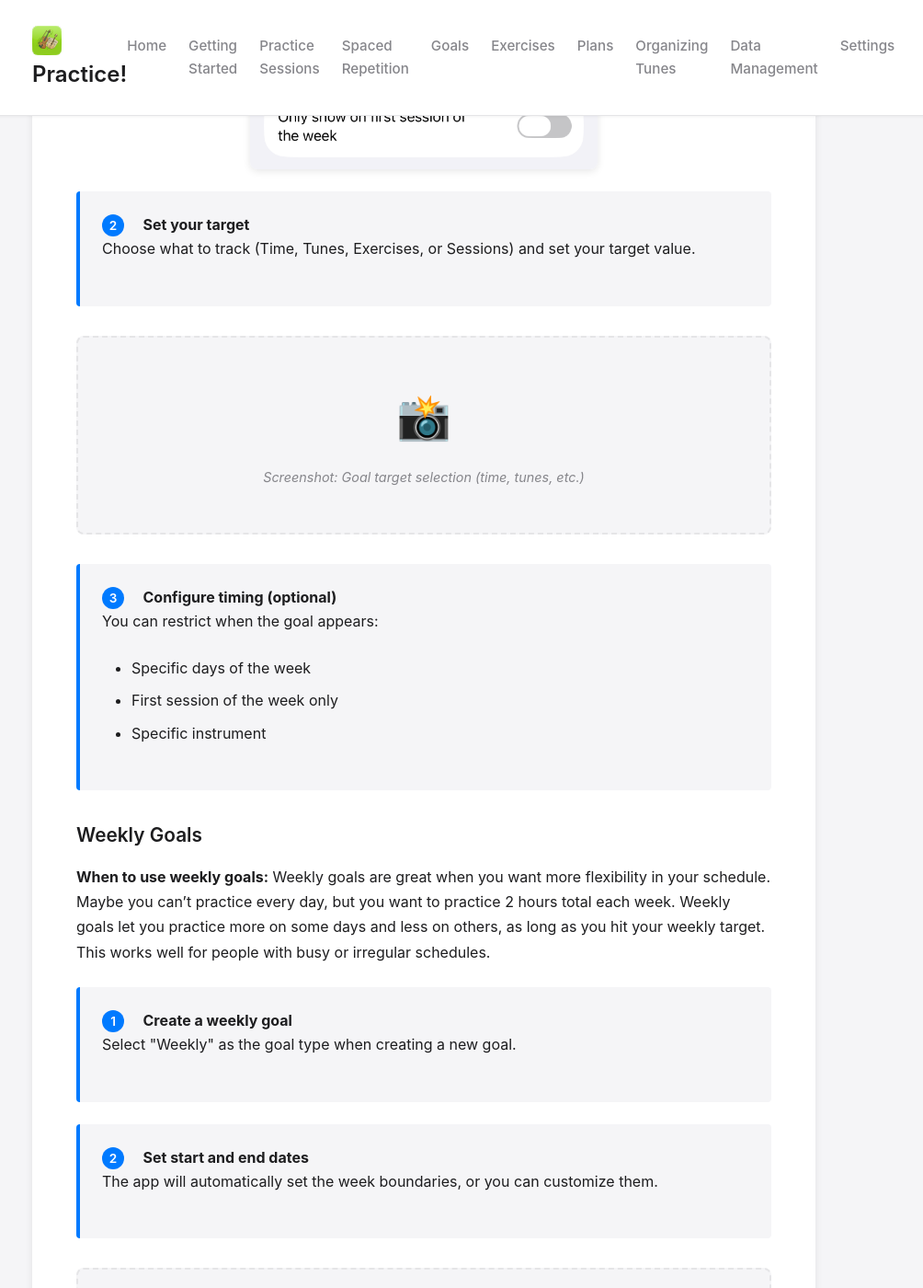
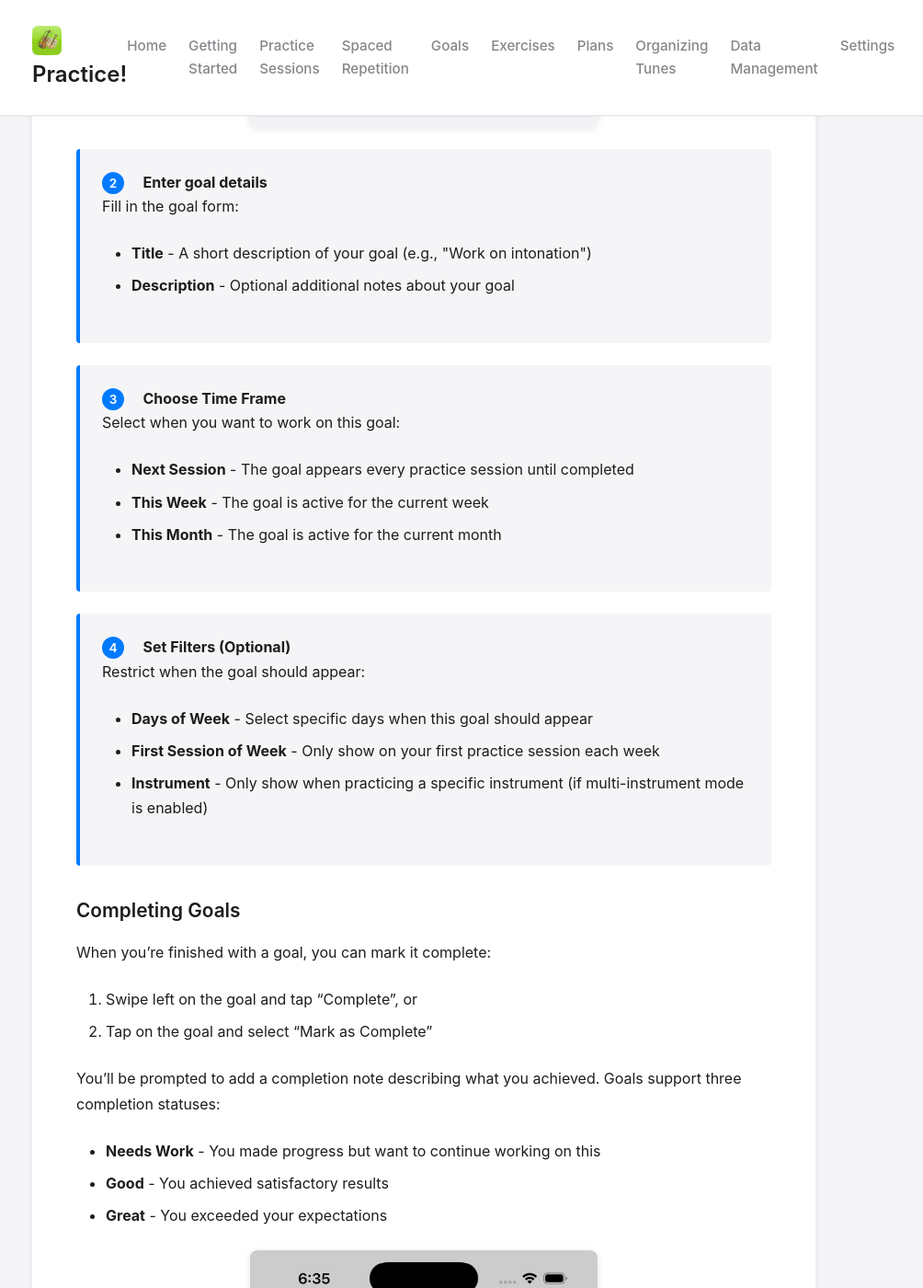
Before and after one commit to casutton/practice, a Jekyll site: the page built from goals.md, in a window 1280 px wide and 1400 px high, scrolled down 1898 px. Shown: the whole window at 92% size, without its empty margins (179-1183 px from the left). Built offline with Jekyll 4.4.1, drawn with Linux system fonts in a browser that asks for light colours; some of the changed text lies outside the part shown.

Commit message:
Correctify documentation

```diff
--- a/goals.md
+++ b/goals.md
@@ -14,314 +14,177 @@
 4. Badges: The app tracks your progress and rewards you with badges for milestones you reach, if that's your thing. You can see this in History > Badges.
 
 
-## Goal Types
+## 1. Goals
 
-### Daily Goals
+Goals are personal reminders to yourself about what you want to achieve. Unlike Targets (which track quantitative metrics), Goals are qualitative messages you set to guide your practice.
 
-**When to use daily goals:** Daily goals are perfect for building a regular practice habit. Maybe you want to practice 20 minutes every day, or practice at least 3 tunes each day. Daily goals reset each morning, so you start fresh every day. This helps you build consistency - even if you miss a day, you can pick right back up the next day.
+### Creating a Goal
 
 <div class="flow-step">
     <span class="step-number">1</span>
-    <strong>Create a daily goal</strong>
-    <p>Go to Improve > Goals and tap the "+" button. Select "Daily" as the goal type.</p>
+    <strong>Navigate to Goals</strong>
+    <p>Go to Improve > Goals and tap the "+" button.</p>
 </div>
 
 ![New goal screen]({{ '/assets/images/add-goal-view.png' | relative_url }})
 
 <div class="flow-step">
     <span class="step-number">2</span>
-    <strong>Set your target</strong>
-    <p>Choose what to track (Time, Tunes, Exercises, or Sessions) and set your target value.</p>
-</div>
-
-<div class="screenshot placeholder">
-    <div class="caption">Screenshot: Goal target selection (time, tunes, etc.)</div>
+    <strong>Enter goal details</strong>
+    <p>Fill in the goal form:</p>
+    <ul>
+        <li><strong>Title</strong> - A short description of your goal (e.g., "Work on intonation")</li>
+        <li><strong>Description</strong> - Optional additional notes about your goal</li>
+    </ul>
 </div>
 
 <div class="flow-step">
     <span class="step-number">3</span>
-    <strong>Configure timing (optional)</strong>
-    <p>You can restrict when the goal appears:</p>
+    <strong>Choose Time Frame</strong>
+    <p>Select when you want to work on this goal:</p>
     <ul>
-        <li>Specific days of the week</li>
-        <li>First session of the week only</li>
-        <li>Specific instrument</li>
+        <li><strong>Next Session</strong> - The goal appears every practice session until completed</li>
+        <li><strong>This Week</strong> - The goal is active for the current week</li>
+        <li><strong>This Month</strong> - The goal is active for the current month</li>
     </ul>
 </div>
 
-### Weekly Goals
+<div class="flow-step">
+    <span class="step-number">4</span>
+    <strong>Set Filters (Optional)</strong>
+    <p>Restrict when the goal should appear:</p>
+    <ul>
+        <li><strong>Days of Week</strong> - Select specific days when this goal should appear</li>
+        <li><strong>First Session of Week</strong> - Only show on your first practice session each week</li>
+        <li><strong>Instrument</strong> - Only show when practicing a specific instrument (if multi-instrument mode is enabled)</li>
+    </ul>
+</div>
 
-**When to use weekly goals:** Weekly goals are great when you want more flexibility in your schedule. Maybe you can't practice every day, but you want to practice 2 hours total each week. Weekly goals let you practice more on some days and less on others, as long as you hit your weekly target. This works well for people with busy or irregular schedules.
+### Completing Goals
+
+When you're finished with a goal, you can mark it complete:
+
+1. Swipe left on the goal and tap "Complete", or
+2. Tap on the goal and select "Mark as Complete"
+
+You'll be prompted to add a completion note describing what you achieved. Goals support three completion statuses:
+- **Needs Work** - You made progress but want to continue working on this
+- **Good** - You achieved satisfactory results
+- **Great** - You exceeded your expectations
+
+![Goal completion status]({{ '/assets/images/goal-completion-status.png' | relative_url }})
+
+### Viewing Goals
+
+![Active goals list]({{ '/assets/images/goals-list-active.png' | relative_url }})
+
+The Goals view shows your **Active Goals** at the top and **Completed Goals** in a separate section below. Completed goals can be reactivated by swiping and tapping "Unarchive".
+
+## 2. Targets
+
+Targets are quantitative practice goals that track how much you want to practice. Unlike Goals (which are qualitative reminders), Targets measure specific metrics.
+
+### Creating a Target
+
+Navigate to **Improve > Targets** to set up your practice targets.
 
 <div class="flow-step">
     <span class="step-number">1</span>
-    <strong>Create a weekly goal</strong>
-    <p>Select "Weekly" as the goal type when creating a new goal.</p>
+    <strong>Choose Target Type</strong>
+    <p>Enable either a Daily Target, Weekly Target, or both:</p>
+    <ul>
+        <li><strong>Daily Target</strong> - A goal you want to achieve each day</li>
+        <li><strong>Weekly Target</strong> - A goal you want to achieve each week</li>
+    </ul>
 </div>
 
 <div class="flow-step">
     <span class="step-number">2</span>
-    <strong>Set start and end dates</strong>
-    <p>The app will automatically set the week boundaries, or you can customize them.</p>
+    <strong>Choose What to Track</strong>
+    <p>Select the unit you want to measure:</p>
+    <ul>
+        <li><strong>Time</strong> - Track practice time in minutes (e.g., "30 minutes per day")</li>
+        <li><strong>Sessions</strong> - Track number of practice sessions (e.g., "1 session per day")</li>
+    </ul>
 </div>
 
-<div class="screenshot placeholder">
-    <div class="caption">Screenshot: Weekly goal with date range</div>
+<div class="flow-step">
+    <span class="step-number">3</span>
+    <strong>Set Your Target Value</strong>
+    <p>Enter how much you want to practice. For time-based targets, you can set hours and minutes.</p>
 </div>
 
-### Monthly Goals
+### Target Examples
 
-Monthly goals help you track progress over a longer period.
+- "Practice 30 minutes every day"
+- "Complete 5 practice sessions per week"
+- "Practice 2 hours per week"
+
+## 3. Reminders
+
+Reminders are push notifications that prompt you to practice. You can set these up in **Improve > Reminders**.
+
+### Daily Practice Reminders
 
 <div class="flow-step">
     <span class="step-number">1</span>
-    <strong>Create a monthly goal</strong>
-    <p>Select "Monthly" as the goal type.</p>
+    <strong>Enable Reminders</strong>
+    <p>Toggle "Enable Practice Reminders" to turn on notifications.</p>
 </div>
 
 <div class="flow-step">
     <span class="step-number">2</span>
-    <strong>Set the month</strong>
-    <p>Choose which month the goal applies to, or let it default to the current month.</p>
-</div>
-
-### Streak Goals
-
-**When to use streak goals:** Streak goals help you build a daily practice habit by tracking how many days in a row you've practiced. The longer your streak, the more motivated you'll be to keep it going. Streak goals are great for building consistency - even if you only practice for 10 minutes, it keeps your streak alive and helps you maintain the habit.
-
-<div class="flow-step">
-    <span class="step-number">1</span>
-    <strong>Create a streak goal</strong>
-    <p>Select "Streak" as the goal type.</p>
-</div>
-
-<div class="flow-step">
-    <span class="step-number">2</span>
-    <strong>Set target days</strong>
-    <p>Choose how many consecutive days you want to practice.</p>
-</div>
-
-<div class="screenshot placeholder">
-    <div class="caption">Screenshot: Streak goal showing current streak and target</div>
-</div>
-
-## Goal Units
-
-Goals can track different metrics:
-
-- **Time** - Total practice time in minutes
-- **Tunes** - Number of tunes practiced
-- **Exercises** - Number of exercises completed
-- **Sessions** - Number of practice sessions
-
-## Creating a Goal
-
-<div class="flow-step">
-    <span class="step-number">1</span>
-    <strong>Navigate to Goals</strong>
-    <p>Go to the Improve tab, then select the Goals section.</p>
-</div>
-
-<div class="screenshot placeholder">
-    <div class="caption">Screenshot: Goals view showing list of active goals</div>
-</div>
-
-<div class="flow-step">
-    <span class="step-number">2</span>
-    <strong>Tap the add button</strong>
-    <p>Tap the "+" button in the top right corner.</p>
+    <strong>Choose Days</strong>
+    <p>Select which days of the week you want to receive reminders (e.g., weekdays only).</p>
 </div>
 
 <div class="flow-step">
     <span class="step-number">3</span>
-    <strong>Enter goal details</strong>
-    <p>Fill in the goal form:</p>
-    <ul>
-        <li>Title (e.g., "Practice 30 minutes daily")</li>
-        <li>Goal type (Daily, Weekly, Monthly, or Streak)</li>
-        <li>What to track (Time, Tunes, Exercises, or Sessions)</li>
-        <li>Target value</li>
-    </ul>
+    <strong>Set Reminder Time</strong>
+    <p>Choose what time you want to be reminded to practice.</p>
 </div>
 
-<div class="screenshot placeholder">
-    <div class="caption">Screenshot: New goal form with all fields</div>
+### Streak Protection
+
+There's a special "Remind me about current streak" option that sends you a reminder later in the day if you haven't practiced yet. This helps protect your practice streak by giving you a heads-up before the day ends.
+
+<div class="info">
+    <strong>Tip:</strong> Set your streak protection reminder for the evening (e.g., 8:00 PM) so you get a nudge if you've forgotten to practice that day.
 </div>
 
-<div class="flow-step">
-    <span class="step-number">4</span>
-    <strong>Set timing restrictions (optional)</strong>
-    <p>Configure when the goal should appear:</p>
-    <ul>
-        <li>Days of the week</li>
-        <li>First session of the week</li>
-        <li>Specific instrument</li>
-    </ul>
-</div>
+---
 
-<div class="screenshot placeholder">
-    <div class="caption">Screenshot: Goal timing configuration options</div>
-</div>
+## 4. Badges
 
-<div class="flow-step">
-    <span class="step-number">5</span>
-    <strong>Save the goal</strong>
-    <p>Tap "Save" to create the goal. It will appear in your active goals list.</p>
-</div>
+The app rewards you with achievement badges for reaching practice milestones. View your badges in **History > Badges**.
 
-## Completing Goals
+### Badge Categories
 
-During a practice session, the app tracks your progress toward active goals.
+Badges are organized into four categories:
 
-<div class="flow-step">
-    <span class="step-number">1</span>
-    <strong>Goal appears during practice</strong>
-    <p>When you complete a goal during a practice session, the app will notify you.</p>
-</div>
+**Streak Badges** 🔥
+- **Week Warrior** - Practice for 7 days in a row
+- **Two Week Champion** - Practice for 14 days in a row
+- **Monthly Master** - Practice for 30 days in a row
+- **Century Streak** - Practice for 100 days in a row
 
-<div class="screenshot placeholder">
-    <div class="caption">Screenshot: Goal completion notification during practice</div>
-</div>
+**Session Badges** 🎵
+- **Getting Started** - Complete 10 practice sessions
+- **Dedicated Player** - Complete 50 practice sessions
+- **Century Sessions** - Complete 100 practice sessions
+- **Practice Legend** - Complete 500 practice sessions
 
-<div class="flow-step">
-    <span class="step-number">2</span>
-    <strong>Mark goal completion</strong>
-    <p>You'll see a screen to mark the goal's completion status:</p>
-    <ul>
-        <li><strong>Completed</strong> - You met your goal</li>
-        <li><strong>Partially Completed</strong> - You made progress but didn't fully meet the goal</li>
-        <li><strong>Not Completed</strong> - You didn't meet the goal</li>
-    </ul>
-</div>
+**Time Badges** ⏰
+- **10 Hour Club** - Practice for 10 total hours
+- **50 Hour Master** - Practice for 50 total hours
+- **Century Hours** - Practice for 100 total hours
+- **500 Hour Hero** - Practice for 500 total hours
 
-<div class="screenshot placeholder">
-    <div class="caption">Screenshot: Goal completion status selection</div>
-</div>
+**Tune Badges** 🎶
+- **Tune Explorer** - Practice 10 different tunes
+- **Tune Collector** - Practice 50 different tunes
+- **Tune Master** - Practice 100 different tunes
 
-<div class="flow-step">
-    <span class="step-number">3</span>
-    <strong>Add completion notes (optional)</strong>
-    <p>You can add notes about how you completed the goal or what you achieved.</p>
-</div>
+### Enabling/Disabling Badge Reminders
 
-<div class="screenshot placeholder">
-    <div class="caption">Screenshot: Goal completion notes field</div>
-</div>
-
-<div class="flow-step">
-    <span class="step-number">4</span>
-    <strong>Save completion</strong>
-    <p>Tap "Save" to record the goal completion. The goal will move to your completed goals list.</p>
-</div>
-
-## Viewing Goals
-
-### Active Goals
-
-Active goals appear in the Goals view and show your current progress.
-
-<div class="screenshot placeholder">
-    <div class="caption">Screenshot: Active goals list with progress indicators</div>
-</div>
-
-### Completed Goals
-
-Completed goals are shown in a separate section below active goals.
-
-<div class="screenshot placeholder">
-    <div class="caption">Screenshot: Completed goals section</div>
-</div>
-
-## Editing Goals
-
-<div class="flow-step">
-    <span class="step-number">1</span>
-    <strong>Open a goal</strong>
-    <p>Tap on any goal in the Goals view to open its detail screen.</p>
-</div>
-
-<div class="flow-step">
-    <span class="step-number">2</span>
-    <strong>Tap Edit</strong>
-    <p>Tap the "Edit" button to modify the goal.</p>
-</div>
-
-<div class="screenshot placeholder">
-    <div class="caption">Screenshot: Goal detail view with edit button</div>
-</div>
-
-<div class="flow-step">
-    <span class="step-number">3</span>
-    <strong>Make changes</strong>
-    <p>Modify any aspect of the goal: title, type, target, or timing restrictions.</p>
-</div>
-
-<div class="flow-step">
-    <span class="step-number">4</span>
-    <strong>Save changes</strong>
-    <p>Tap "Save" to update the goal.</p>
-</div>
-
-## Archiving Goals
-
-You can archive goals that you no longer want to track actively.
-
-<div class="flow-step">
-    <span class="step-number">1</span>
-    <strong>Swipe on a goal</strong>
-    <p>In the Goals view, swipe left on a goal to reveal actions.</p>
-</div>
-
-<div class="flow-step">
-    <span class="step-number">2</span>
-    <strong>Tap Complete</strong>
-    <p>Tap "Complete" to mark the goal as completed and archive it.</p>
-</div>
-
-<div class="screenshot placeholder">
-    <div class="caption">Screenshot: Goal swipe actions (Complete and Delete)</div>
-</div>
-
-## Deleting Goals
-
-<div class="flow-step">
-    <span class="step-number">1</span>
-    <strong>Swipe on a goal</strong>
-    <p>Swipe left on the goal you want to delete.</p>
-</div>
-
-<div class="flow-step">
-    <span class="step-number">2</span>
-    <strong>Tap Delete</strong>
-    <p>Tap the red "Delete" button.</p>
-</div>
-
-<div class="flow-step">
-    <span class="step-number">3</span>
-    <strong>Confirm deletion</strong>
-    <p>Confirm that you want to delete the goal. This action cannot be undone.</p>
-</div>
-
-## Goal Timing Restrictions
-
-Goals can be configured to only appear at specific times:
-
-### Days of the Week
-
-Restrict a goal to specific days (e.g., only weekdays or only weekends).
-
-<div class="screenshot placeholder">
-    <div class="caption">Screenshot: Day of week selection for goal timing</div>
-</div>
-
-### First Session of the Week
-
-The goal only appears during your first practice session each week.
-
-### Instrument-Specific
-
-The goal only appears when practicing a specific instrument.
-
-<div class="info">
-    <strong>Note:</strong> Timing restrictions help you create focused goals. For example, you might have a daily goal that only appears on weekdays, or a goal that only tracks practice on a specific instrument.
-</div>
+If you find the badge notifications distracting, you can disable them in **Settings > Show Achievement Reminders**. Your progress will still be tracked, and you can always view your badges in History > Badges.
```
Also changed, not shown: exercises.md (+10 -28 lines), assets/images/exercise-picker.png (added).
